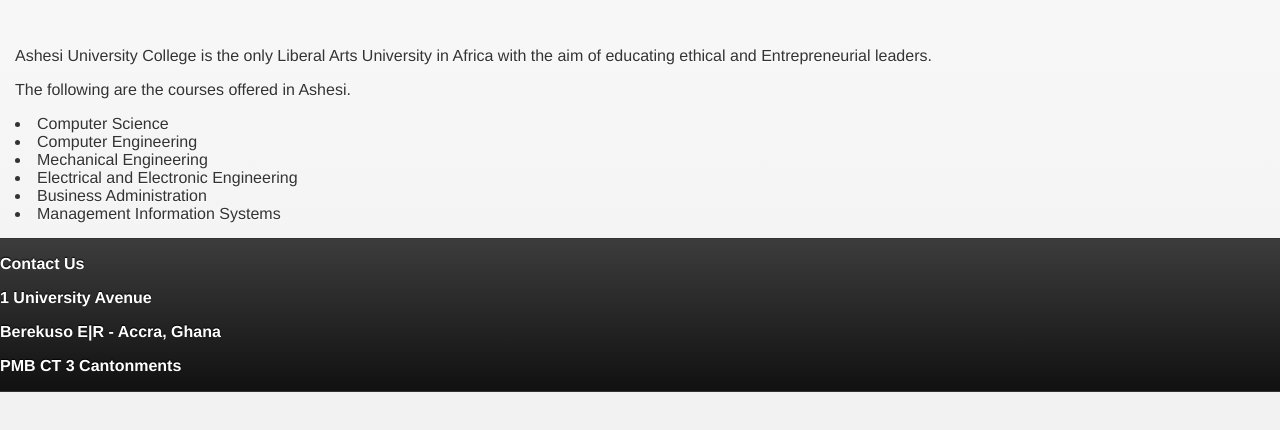
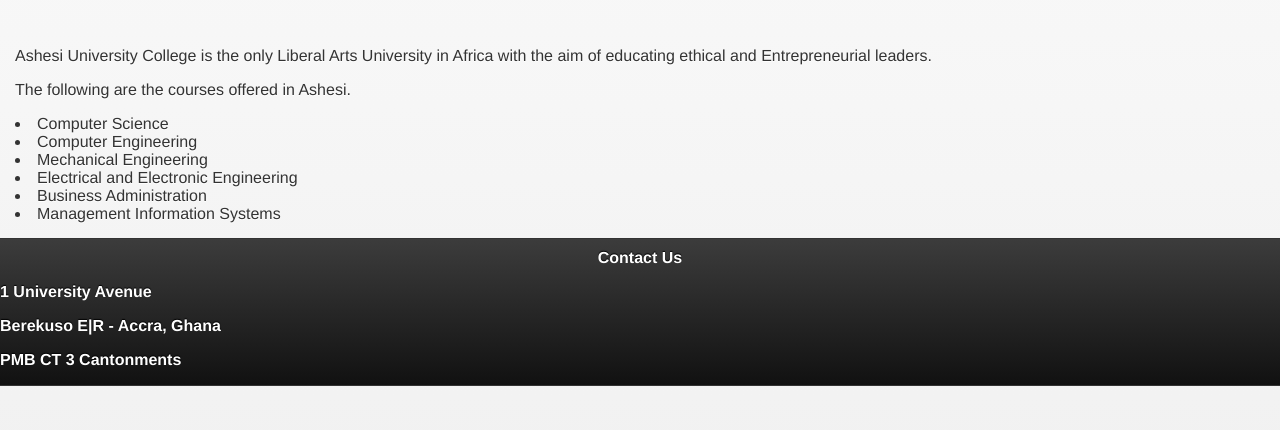
Before and after one commit to JamesMugo/AshesiApp, a plain HTML site: page index.html in a window 1280 px wide. Shown: the part 112-542 px from the top of the page. Drawn offline with Linux system fonts and the light colour scheme.

Commit message:
changes
Altered the footer

```diff
--- a/index.html
+++ b/index.html
@@ -51,7 +51,7 @@
     	</div><!-- /content -->
 
     	<div data-role="footer">
-    		<p>Contact Us</p>
+    		<h4>Contact Us</h4>
         <p>1 University Avenue</p>
         <p>Berekuso E|R - Accra, Ghana</p>
         <p>PMB CT 3 Cantonments</p>
```
